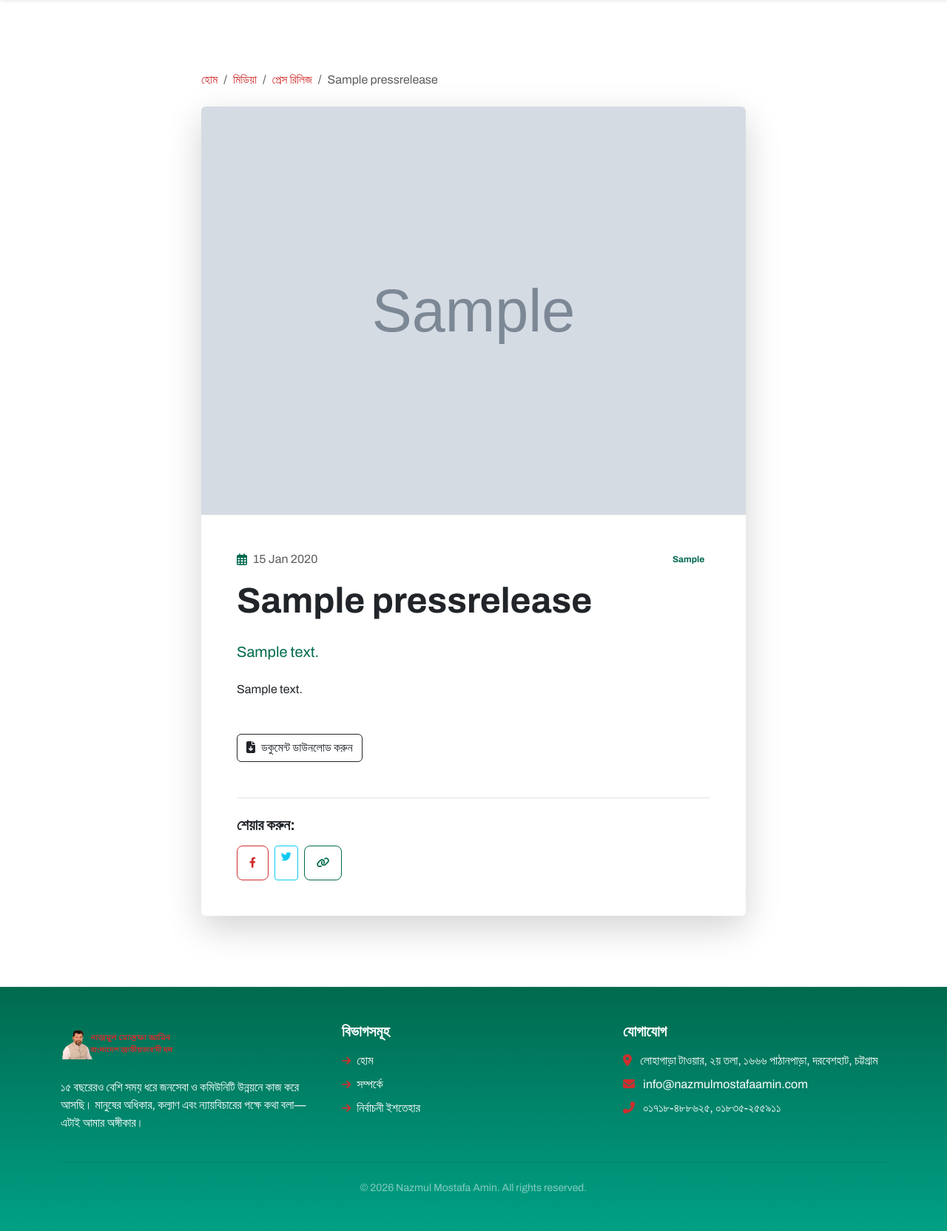
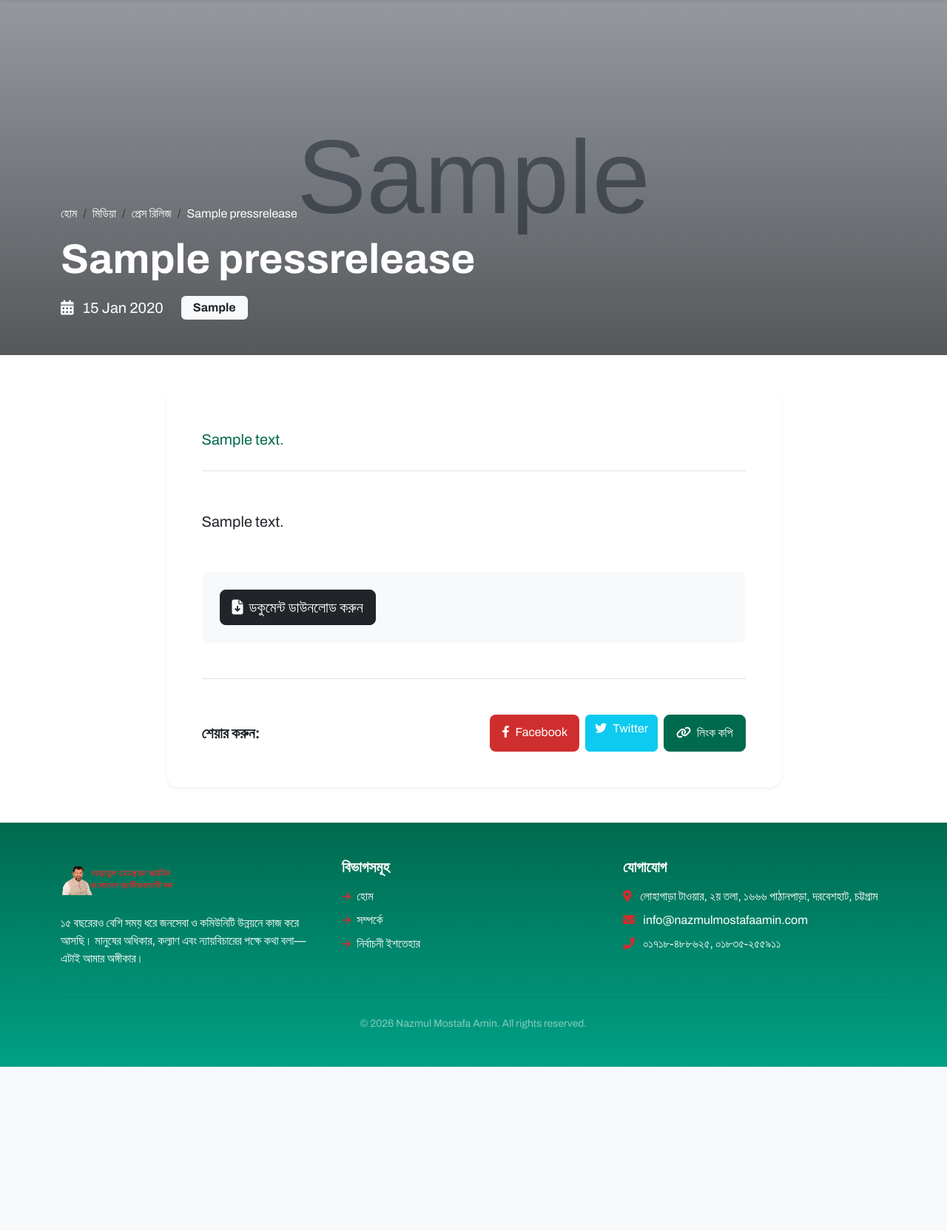
Before and after one commit to hosnemubarak/election, a Django app: a page that uses templates/press_release_detail.html in a window 1280 px wide. Shown: the part 86-1750 px from the top of the page at 74% size. After the commit the page ends 1528 px from the top, so only its background shows below. Run offline with Django 5.2, Linux system fonts and the light colour scheme; tables that the repository leaves empty hold one stand-in row (values such as "Sample post"); grey boxes marked "Sample" are stand-in pictures.

Commit message:
impreve details design

```diff
--- a/templates/press_release_detail.html
+++ b/templates/press_release_detail.html
@@ -2,64 +2,102 @@
 {% load static %}
 
 {% block content %}
-<section class="section-padding">
+<!-- Hero Image Section -->
+{% if press.image %}
+<section class="position-relative" style="height: 60vh; min-height: 400px; max-height: 600px; overflow: hidden;">
+    <img src="{{ press.image.url }}" class="w-100 h-100" style="object-fit: cover;" alt="{{ press.title }}">
+    <div class="position-absolute top-0 start-0 w-100 h-100" style="background: linear-gradient(to bottom, rgba(0,0,0,0.3), rgba(0,0,0,0.6));"></div>
+    <div class="position-absolute bottom-0 start-0 w-100 p-4 p-md-5 text-white">
+        <div class="container">
+            <nav aria-label="breadcrumb" class="mb-3">
+                <ol class="breadcrumb">
+                    <li class="breadcrumb-item"><a href="{% url 'home' %}" class="text-white text-decoration-none">হোম</a></li>
+                    <li class="breadcrumb-item"><a href="{% url 'media' %}" class="text-white text-decoration-none">মিডিয়া</a></li>
+                    <li class="breadcrumb-item"><a href="{% url 'press_releases' %}" class="text-white text-decoration-none">প্রেস রিলিজ</a></li>
+                    <li class="breadcrumb-item active text-white" aria-current="page">{{ press.title }}</li>
+                </ol>
+            </nav>
+            <h1 class="display-4 fw-bold mb-3">{{ press.title }}</h1>
+            <div class="d-flex align-items-center gap-4 flex-wrap">
+                <span class="fs-5">
+                    <i class="fas fa-calendar-alt me-2"></i>
+                    {{ press.date|date:"d M Y" }}
+                </span>
+                <span class="badge bg-light text-dark fs-6 px-3 py-2">{{ press.category }}</span>
+            </div>
+        </div>
+    </div>
+</section>
+{% else %}
+<!-- Header Section without Image -->
+<section class="bg-dark text-white py-5">
+    <div class="container py-4">
+        <nav aria-label="breadcrumb" class="mb-3">
+            <ol class="breadcrumb">
+                <li class="breadcrumb-item"><a href="{% url 'home' %}" class="text-white text-decoration-none">হোম</a></li>
+                <li class="breadcrumb-item"><a href="{% url 'media' %}" class="text-white text-decoration-none">মিডিয়া</a></li>
+                <li class="breadcrumb-item"><a href="{% url 'press_releases' %}" class="text-white text-decoration-none">প্রেস রিলিজ</a></li>
+                <li class="breadcrumb-item active text-white" aria-current="page">{{ press.title }}</li>
+            </ol>
+        </nav>
+        <h1 class="display-4 fw-bold mb-3">{{ press.title }}</h1>
+        <div class="d-flex align-items-center gap-4 flex-wrap">
+            <span class="fs-5">
+                <i class="fas fa-calendar-alt me-2"></i>
+                {{ press.date|date:"d M Y" }}
+            </span>
+            <span class="badge bg-light text-dark fs-6 px-3 py-2">{{ press.category }}</span>
+        </div>
+    </div>
+</section>
+{% endif %}
+
+<!-- Content Section -->
+<section class="py-5">
     <div class="container">
         <div class="row justify-content-center">
-            <div class="col-lg-8">
-                <nav aria-label="breadcrumb" class="mb-4">
-                    <ol class="breadcrumb">
-                        <li class="breadcrumb-item"><a href="{% url 'home' %}">হোম</a></li>
-                        <li class="breadcrumb-item"><a href="{% url 'media' %}">মিডিয়া</a></li>
-                        <li class="breadcrumb-item"><a href="{% url 'press_releases' %}">প্রেস রিলিজ</a></li>
-                        <li class="breadcrumb-item active" aria-current="page">{{ press.title }}</li>
-                    </ol>
-                </nav>
-
-                <div class="card border-0 shadow-lg overflow-hidden">
-                    {% if press.image %}
-                    <img src="{{ press.image.url }}" class="card-img-top" alt="{{ press.title }}">
-                    {% endif %}
-                    <div class="card-body p-4 p-md-5">
-                        <div class="d-flex align-items-center text-muted mb-3">
-                            <i class="far fa-calendar-alt text-secondary me-2"></i>
-                            <span class="me-3">{{ press.date|date:"d M Y" }}</span>
-                            <span class="badge bg-secondary-soft text-secondary ms-auto">{{ press.category }}</span>
-                        </div>
-                        <h1 class="display-5 fw-bold mb-4">{{ press.title }}</h1>
-                        <div class="lead text-secondary mb-4">
+            <div class="col-lg-10 col-xl-9">
+                <article class="bg-white rounded-4 shadow-sm p-4 p-md-5">
+                    <!-- Summary -->
+                    <div class="lead text-secondary mb-5 pb-4 border-bottom" style="font-size: 1.25rem; line-height: 1.8;">
                         {{ press.summary }}
                     </div>
-                        <div class="content mb-5">
+
+                    <!-- Main Content -->
+                    <div class="content fs-5 lh-lg text-dark mb-5" style="text-align: justify;">
                         {{ press.content|linebreaks }}
                     </div>
 
+                    <!-- Document Download -->
                     {% if press.document %}
-                        <div class="mb-5">
-                            <a href="{{ press.document.url }}" class="btn btn-outline-dark" download>
+                    <div class="mb-5 p-4 bg-light rounded-3">
+                        <a href="{{ press.document.url }}" class="btn btn-dark btn-lg" download>
                             <i class="fas fa-file-download me-2"></i>ডকুমেন্ট ডাউনলোড করুন
                         </a>
                     </div>
                     {% endif %}
 
-                        <div class="mt-5 pt-4 border-top">
-                            <h4 class="h5 fw-bold mb-3">শেয়ার করুন:</h4>
+                    <!-- Share Section -->
+                    <div class="mt-5 pt-5 border-top">
+                        <div class="d-flex align-items-center justify-content-between flex-wrap gap-3">
+                            <h4 class="h5 fw-bold mb-0">শেয়ার করুন:</h4>
                             <div class="d-flex gap-2">
                                 <a href="https://www.facebook.com/sharer/sharer.php?u={{ request.build_absolute_uri }}"
-                                    target="_blank" class="btn btn-outline-primary btn-sm">
-                                    <i class="fab fa-facebook-f"></i>
+                                    target="_blank" class="btn btn-primary">
+                                    <i class="fab fa-facebook-f me-2"></i>Facebook
                                 </a>
                                 <a href="https://twitter.com/intent/tweet?text={{ press.title }}&url={{ request.build_absolute_uri }}"
-                                    target="_blank" class="btn btn-outline-info btn-sm">
-                                    <i class="fab fa-twitter"></i>
+                                    target="_blank" class="btn btn-info text-white">
+                                    <i class="fab fa-twitter me-2"></i>Twitter
                                 </a>
-                                <button onclick="copyToClipboard()" class="btn btn-outline-secondary btn-sm"
+                                <button onclick="copyToClipboard()" class="btn btn-secondary"
                                     id="copyBtn">
-                                    <i class="fas fa-link"></i>
+                                    <i class="fas fa-link me-2"></i>লিংক কপি
                                 </button>
                             </div>
                         </div>
                     </div>
-                </div>
+                </article>
             </div>
         </div>
     </div>
```
Also changed, not shown: templates/event_detail.html (+36 -25 lines). Lines whose indentation alone changed are shown as unchanged.
